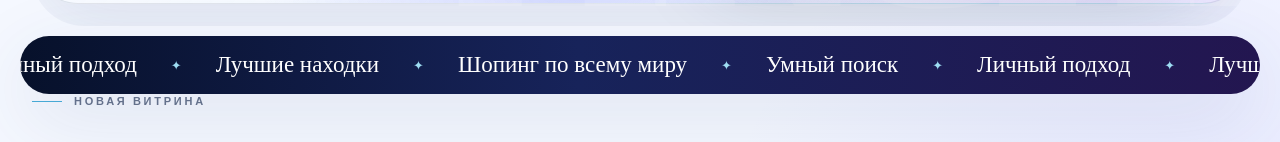
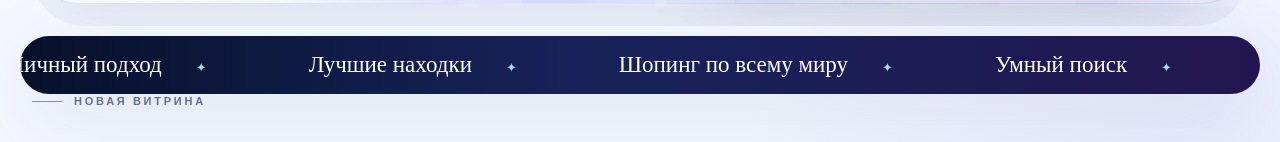
Before and after one commit to trsvar4i/archi-deals, a React (Vite) app: page / in a window 1280 px wide. Shown: the part 734-876 px from the top of the page. Built offline with nearby package versions, Linux system fonts and the light colour scheme; a web font is replaced by a local one.

Commit message:
Fix seamless ticker animation

```diff
--- a/src/components/Ticker.jsx
+++ b/src/components/Ticker.jsx
@@ -1,9 +1,18 @@
 export default function Ticker() {
+  const items = ["Умный поиск", "Личный подход", "Лучшие находки", "Шопинг по всему миру"];
+
   return (
     <section className="ticker" aria-label="Услуги Archi Deals">
       <div className="ticker-track">
-        <span>Умный поиск</span><i>✦</i><span>Личный подход</span><i>✦</i><span>Лучшие находки</span><i>✦</i><span>Шопинг по всему миру</span><i>✦</i>
-        <span>Умный поиск</span><i>✦</i><span>Личный подход</span><i>✦</i><span>Лучшие находки</span><i>✦</i><span>Шопинг по всему миру</span><i>✦</i>
+        {[0, 1].map((group) => (
+          <div className="ticker-group" aria-hidden={group === 1} key={group}>
+            {items.map((item) => (
+              <span className="ticker-item" key={item}>
+                <span>{item}</span><i>✦</i>
+              </span>
+            ))}
+          </div>
+        ))}
       </div>
     </section>
   );
```
